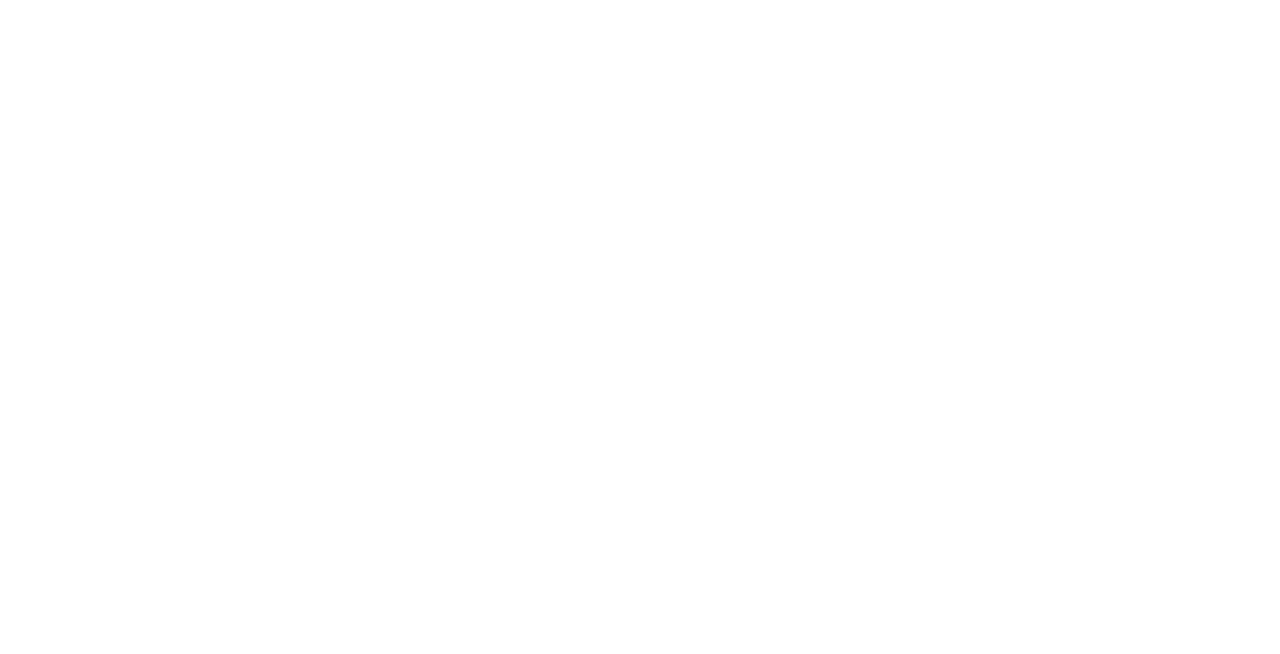
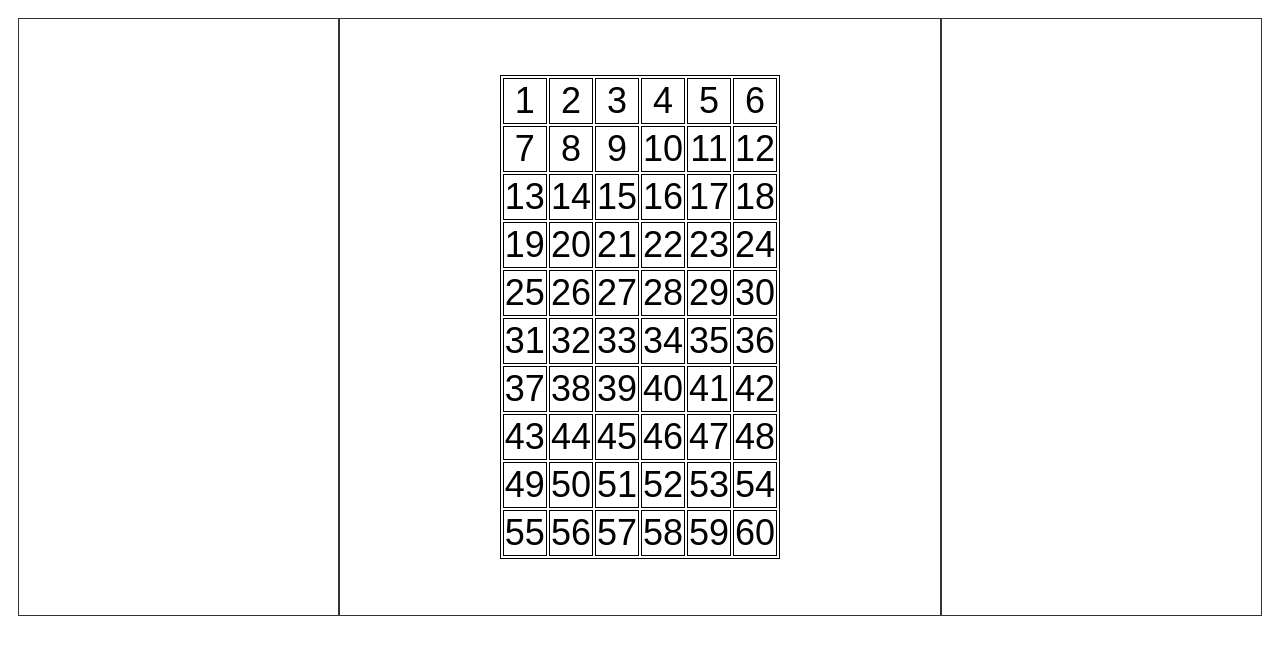
Before and after one commit to CsiPA0723/NTPChess, a plain HTML site: page index.html in a window 1280 px wide. Drawn offline with Linux system fonts and the light colour scheme.

Commit message:
Chessing.

```diff
--- a/index.html
+++ b/index.html
@@ -6,7 +6,18 @@
         <link rel="stylesheet" type="text/css" media="screen" href="style.css" />
         <script src="script.js"></script>
     </head>
-    <body>
+    <body onload="onLoad()">
+        <div class="grid-container">
+            <div class="grid-item">
+
+            </div>
+            <div class="grid-item">
+                <p id="chessTable"></p>
+            </div>
+            <div class="grid-item">
+
+            </div>
+        </div>
 
     </body>
 </html>
--- a/script.js
+++ b/script.js
@@ -0,0 +1,23 @@
+function onLoad() {
+    tableCreate();
+}
+
+function tableCreate() {
+    let index = 0;
+    var body = document.getElementById("chessTable");
+    var tbl = document.createElement('table');
+    var tbdy = document.createElement('tbody');
+    for (let i = 0; i < 10; i++) {
+        var tr = document.createElement('tr');
+        for (let j = 0; j < 6; j++) {
+            var td = document.createElement('td');
+            td.appendChild(document.createTextNode(`${index + 1}`));
+            td.id = `td${index}`;
+            tr.appendChild(td);
+            index++;
+        }
+        tbdy.appendChild(tr);
+    }
+    tbl.appendChild(tbdy);
+    body.appendChild(tbl);
+}
--- a/style.css
+++ b/style.css
@@ -0,0 +1,31 @@
+* {
+    font-family: Arial, Helvetica, sans-serif;
+}
+
+p {
+    font-size: 120%;
+}
+
+table {
+    margin: 0px auto;
+}
+
+table, td {
+    text-align: center;
+    border: 1px solid black;
+}
+
+
+.grid-container {
+    display: grid;
+    grid-template-columns: auto auto auto;
+    padding: 10px;
+}
+
+.grid-item {
+    background-color: rgba(255, 255, 255, 0.2);
+    border: 1px solid rgba(0, 0, 0, 0.8);
+    padding: 20px;
+    font-size: 30px;
+    text-align: center;
+}
```
